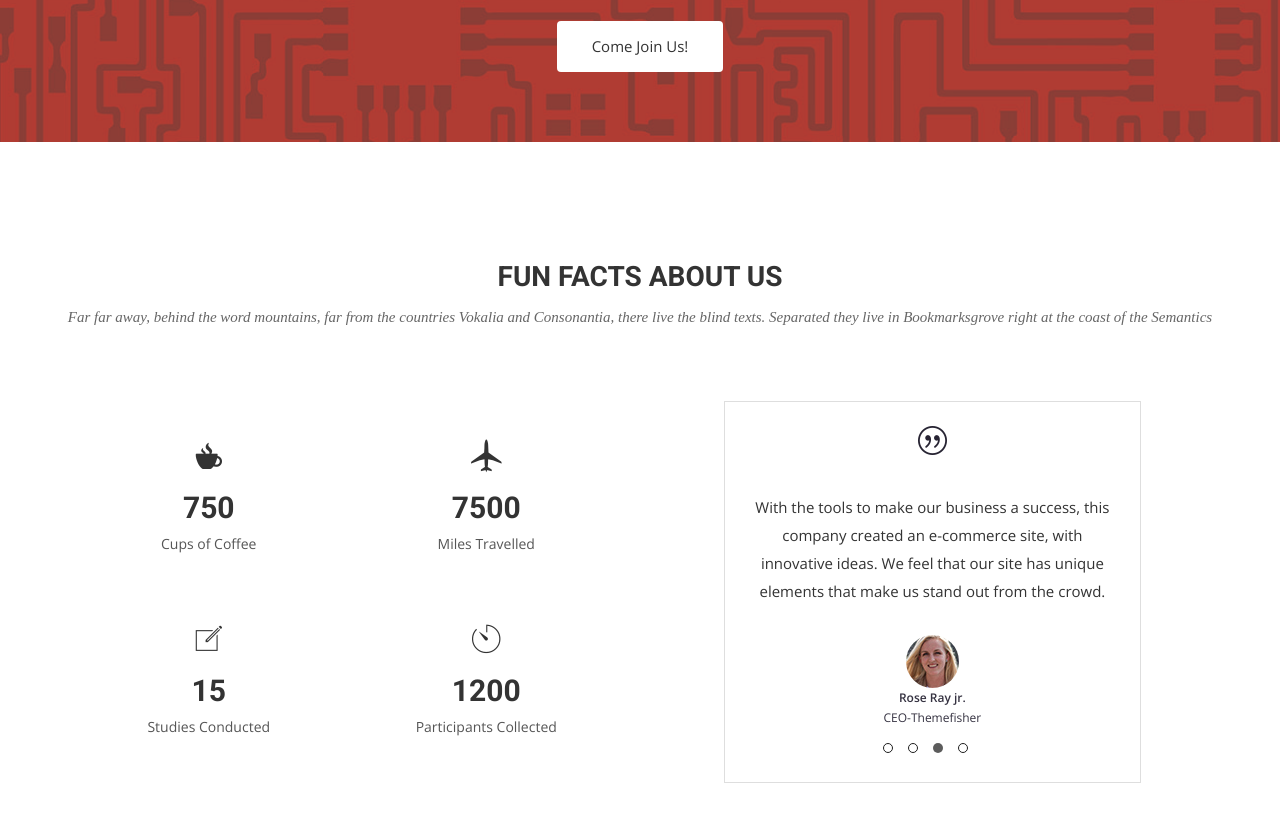
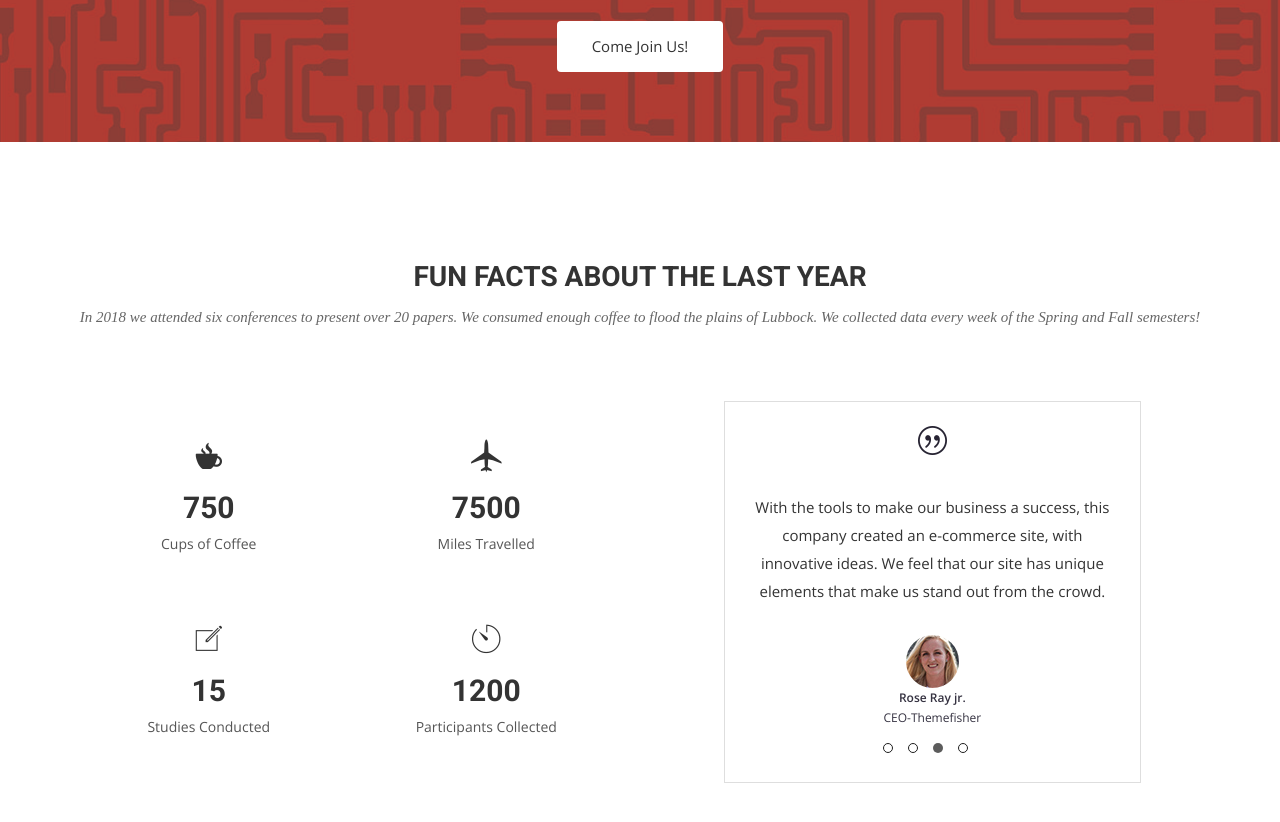
Before and after one commit to cognitionemotionlab/cognitionemotionlab.github.io, a Jekyll site: the page built from index.html, in a window 1280 px wide and 900 px high, scrolled down 3177 px. Shown: the top 822 px of the window. Built offline with Jekyll 4.4.1, drawn with Linux system fonts in a browser that asks for light colours; nearby versions of some CDN libraries; some web fonts are replaced.

Commit message:
Updated the data section.

```diff
--- a/index.html
+++ b/index.html
@@ -142,8 +142,8 @@ permalink: /
   <div class="container">
     <div class="row">
       <div class="section-title text-center">
-        <h2>Fun Facts About Us</h2>
-        <p>Far far away, behind the word mountains, far from the countries Vokalia and Consonantia, there live the blind texts. Separated they live in Bookmarksgrove right at the coast of the Semantics</p>
+        <h2>Fun Facts About the Last Year</h2>
+        <p>In 2018 we attended six conferences to present over 20 papers. We consumed enough coffee to flood the plains of Lubbock. We collected data every week of the Spring and Fall semesters!</p>
       </div>
     </div>
     <div class="row">
```
